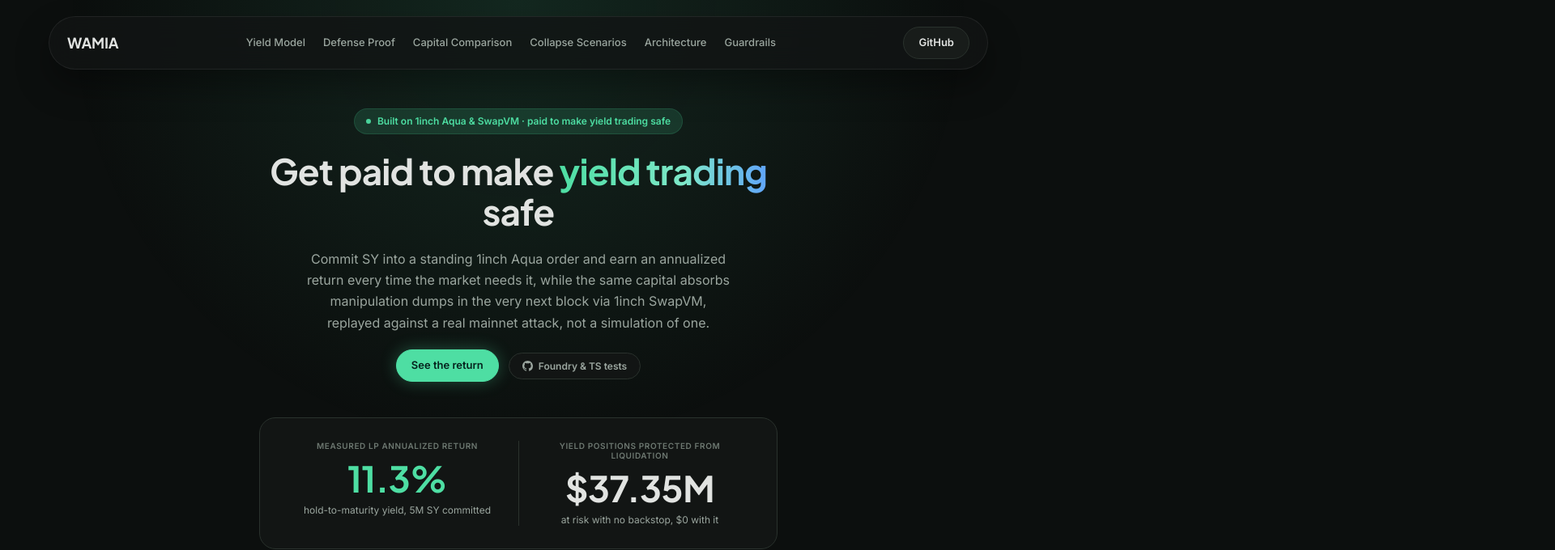
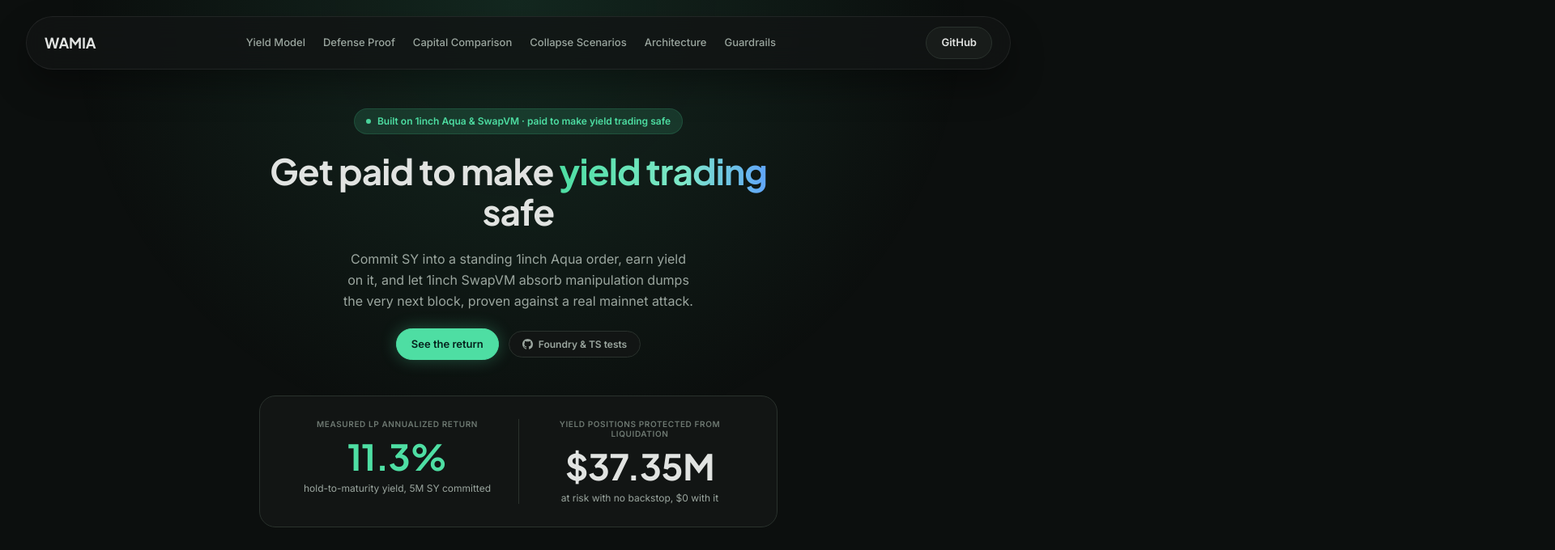
Before and after one commit to HediKharouf0/Wamia, a React (Vite) app in the folder app/: page / in a window 1280 px wide. Shown: the top 680 px of the page at 81% size, 1920 px wide, since content can reach past the window. Built offline with nearby package versions, Linux system fonts and the light colour scheme.

Commit message:
Use the page width better and cut the hero copy down
Shell was capped at 1200px, leaving a lot of dead margin on wide screens;
widen it to 1400px. Shorten the hero lede to a single tight sentence so it
stops dominating the section next to the two headline figures.

```diff
--- a/app/src/landing/Hero.tsx
+++ b/app/src/landing/Hero.tsx
@@ -14,9 +14,8 @@ export function Hero() {
         Get paid to make <span className="accent">yield trading</span> safe
       </h1>
       <p className="lede">
-        Commit SY into a standing 1inch Aqua order and earn an annualized return every time the market needs it,
-        while the same capital absorbs manipulation dumps in the very next block via 1inch SwapVM, replayed against
-        a real mainnet attack, not a simulation of one.
+        Commit SY into a standing 1inch Aqua order, earn yield on it, and let 1inch SwapVM absorb manipulation
+        dumps the very next block, proven against a real mainnet attack.
       </p>
       <div className="ctas">
         <a className="btn primary" href="#yield-model">
--- a/app/src/styles.css
+++ b/app/src/styles.css
@@ -48,7 +48,7 @@ a { color: inherit; text-decoration: none; }
 .mono { font-family: var(--font-mono); font-variant-numeric: tabular-nums; }
 .num { font-variant-numeric: tabular-nums; }
 
-.shell { max-width: 1200px; margin: 0 auto; padding: 20px 20px 48px; display: flex; flex-direction: column; gap: 18px; position: relative; }
+.shell { max-width: 1400px; margin: 0 auto; padding: 20px 32px 48px; display: flex; flex-direction: column; gap: 18px; position: relative; }
 .radial-glow {
   position: fixed; top: 0; left: 50%; transform: translateX(-50%); width: 1100px; height: 580px; z-index: 0;
   background: radial-gradient(circle at 50% 0%, rgba(78, 222, 163, 0.12) 0%, rgba(12, 15, 14, 0) 70%);
```
